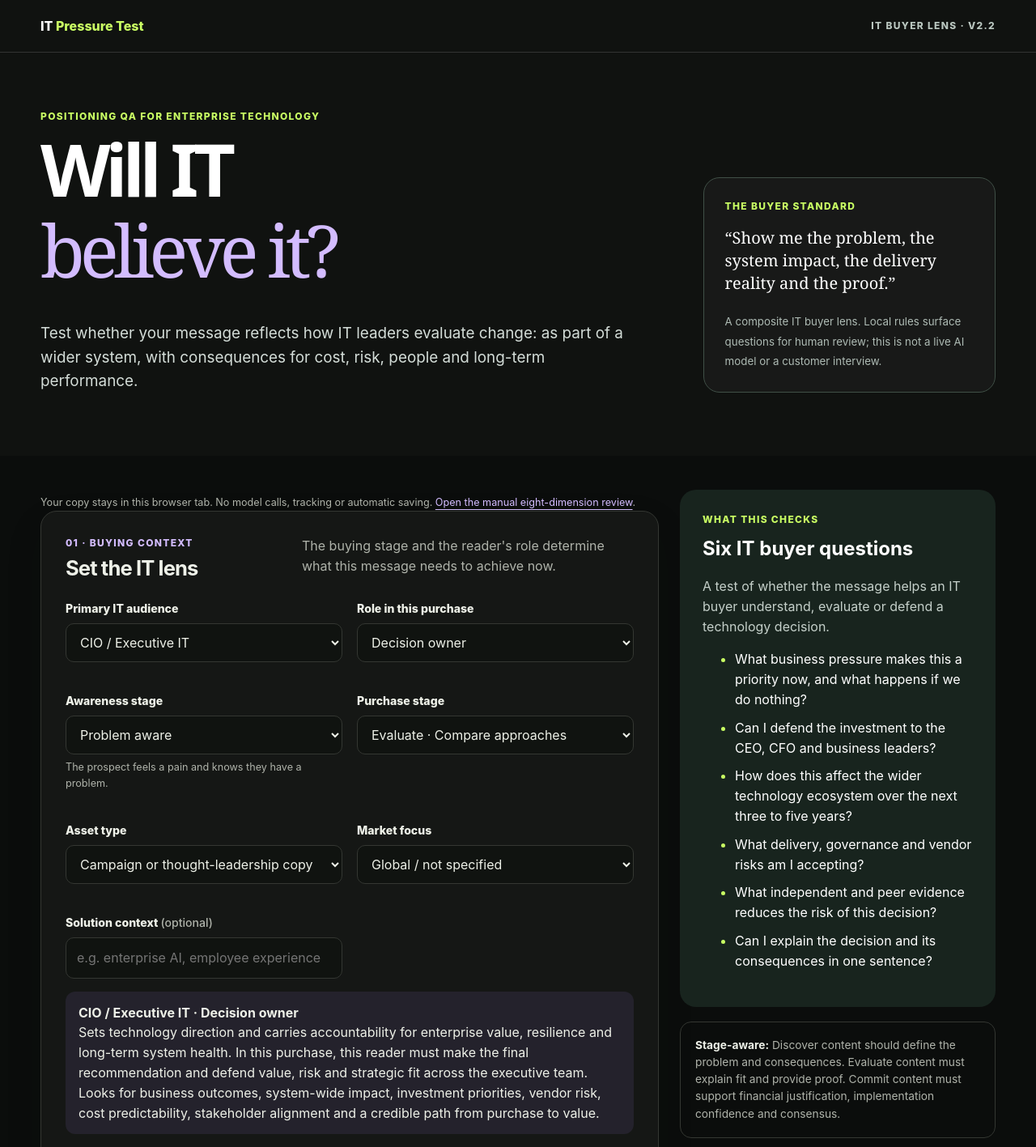
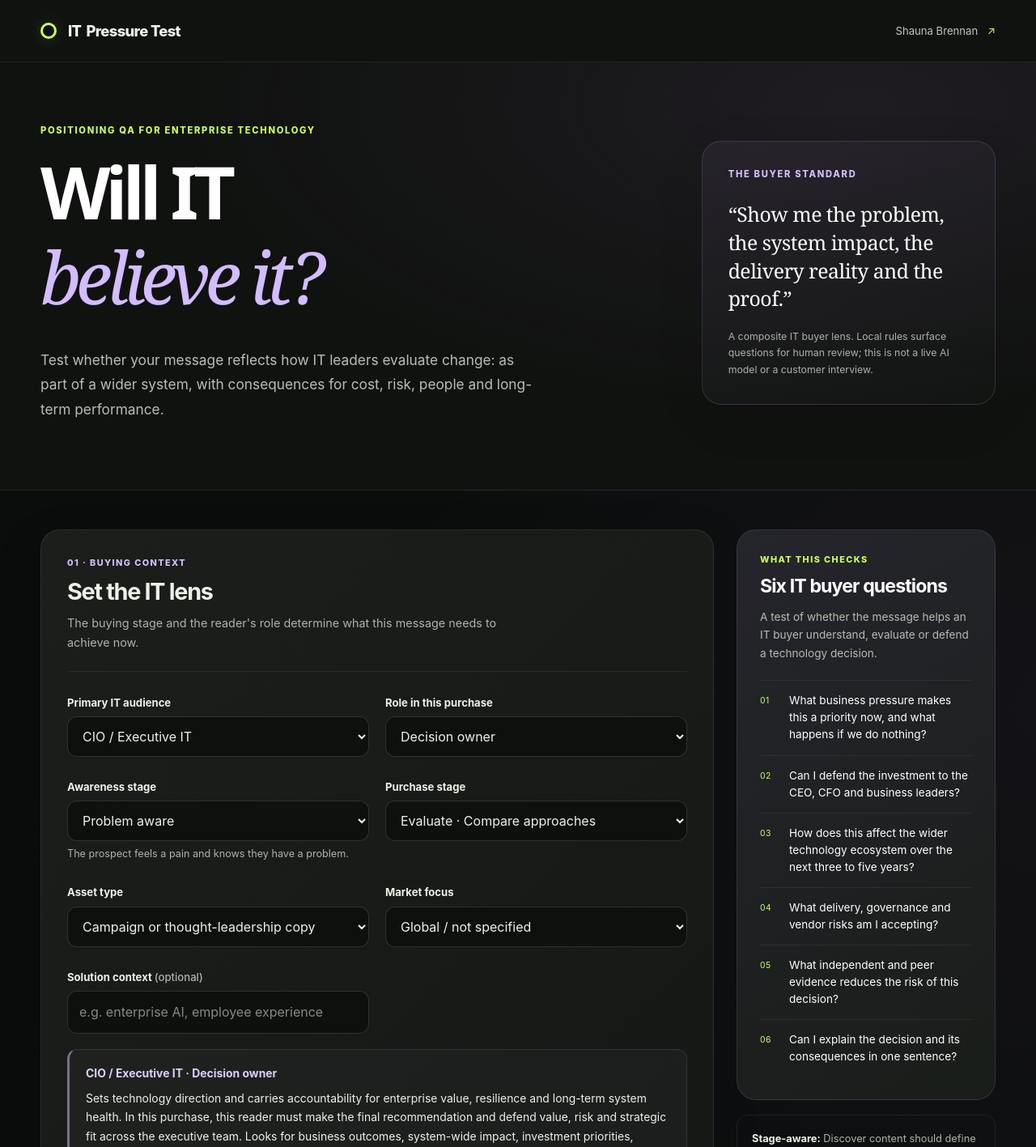
Before and after one commit to shaunaleebrennan/ai-positioning-qa, a website: page docs/tool.html in a window 1280 px wide. Shown: the top 1417 px of the page at 81% size. Drawn offline with Linux system fonts and the light colour scheme.

Commit message:
Polish IT Pressure Test layout and remove interface clutter

```diff
--- a/docs/assets/it-buyer.css
+++ b/docs/assets/it-buyer.css
@@ -5,3 +5,61 @@
 .deep-review[hidden]{display:none}.deep-review{margin-top:28px;padding-top:28px;border-top:2px solid var(--ink)}.deep-review h2{font-size:1.8rem;margin:0 0 7px}.deep-intro{color:var(--muted);margin:0 0 22px}.evidence-grid{display:grid;grid-template-columns:1fr 1fr;gap:14px}.evidence-item{border:1px solid var(--line);border-radius:14px;padding:17px;background:#fff}.evidence-item h4{margin:0 0 7px}.evidence-item blockquote{margin:0 0 8px;color:#33433b;font:1rem/1.45 Georgia,serif}.evidence-item p{margin:0;color:var(--muted);font-size:.85rem}.deep-section{margin-top:24px}.deep-section h3{margin:0 0 12px}.objection-list{display:grid;gap:9px;margin:0;padding:0;list-style:none}.objection-list li{border-left:4px solid var(--red);background:#f8eeea;padding:12px 14px;border-radius:0 10px 10px 0}.claim-table{width:100%;border-collapse:collapse;background:#fff}.claim-table th,.claim-table td{text-align:left;vertical-align:top;padding:11px;border-bottom:1px solid var(--line)}.claim-table th{font-size:.75rem;text-transform:uppercase;letter-spacing:.06em}.rewrite-brief{min-height:330px;font:14px/1.55 ui-monospace,SFMono-Regular,Menlo,monospace;background:#fbfcf8}@media(max-width:700px){.evidence-grid{grid-template-columns:1fr}.claim-table{display:block;overflow:auto}}
 
 :root{--ink:#eef1e8;--muted:#afb3aa;--paper:#0b0d0c;--card:#151715;--line:#343732;--green:#d3bcff;--lime:#c9ff63;--red:#f6b2ab}input,select,textarea,.result-card,.gate,.evidence-item,.claim-table,.rewrite-brief{background:#101310;color:var(--ink);border-color:var(--line)}.persona-preview,.reaction,.priority-list li,.question-list li,.architecture span{background:#24222c;color:var(--ink)}.evidence-item blockquote{color:var(--ink)}.primary{color:#17121f}.secondary{background:transparent;color:var(--ink)}.objection-list li{background:#2d2022}.hero,.topbar{background:#101210}.hero h1 em{color:#d3bcff}a{color:#d3bcff;text-underline-offset:4px}.hero h1{font-family:system-ui,sans-serif}.panel,.field,.app-grid>div{min-width:0}select{max-width:100%}.skip-link{position:absolute;top:-100px}.skip-link:focus{top:10px;z-index:100;background:var(--paper);padding:12px}:focus-visible{outline:2px solid var(--lime);outline-offset:4px}.help{line-height:1.6}.gate,.evidence-item,.claim-table{overflow-wrap:anywhere}@media(max-width:900px){.side{order:initial}}@media(prefers-reduced-motion:reduce){html{scroll-behavior:auto}}
+
+/* A quieter editorial finish, using the portfolio's lilac and lime palette. */
+:root { --radius:24px; --line:#333730; --shadow:0 20px 60px #00000020; }
+body { background:radial-gradient(ellipse at 100% 35%,#27203245,transparent 45%),var(--paper); }
+.topbar { background:#101210; border-bottom-color:#ffffff12; }
+.topbar .shell { height:76px; }
+.brand { display:flex; align-items:center; gap:6px; letter-spacing:-.035em; font-size:1.15rem; }
+.brand::before { content:""; width:14px; height:14px; margin-right:8px; border:3px solid var(--lime); border-radius:50%; box-shadow:0 0 18px #c9ff6326; }
+.brand span { color:var(--ink); }
+.portfolio-link { color:#c1c5bb; font-size:.82rem; text-decoration:none; }
+.portfolio-link span { margin-left:8px; color:var(--lime); }
+.portfolio-link:hover { color:var(--lime); }
+.hero { position:relative; background:radial-gradient(ellipse at 83% 10%,#45355145,transparent 55%),#101210; border-bottom:1px solid #ffffff10; padding:76px 0 84px; }
+.hero-grid { gap:64px; align-items:center; }
+.hero .eyebrow { font-size:.7rem; letter-spacing:.15em; margin-bottom:23px; }
+.hero h1 { line-height:.97; }
+.hero h1 em { font-style:italic; }
+.lede { color:#b9beb4; font-size:1.08rem; line-height:1.75; max-width:610px; }
+.persona-card { padding:32px; border-color:#b59bd832; background:linear-gradient(145deg,#d3bcff10,#ffffff03); box-shadow:0 18px 60px #00000018; }
+.persona-card .eyebrow { color:#d3bcff; }
+.quote { font-size:1.55rem; line-height:1.4; letter-spacing:-.02em; }
+.persona-card small { display:block; font-size:.77rem; line-height:1.65; color:#adb0a8; }
+main { padding-top:48px; }
+.app-grid { grid-template-columns:minmax(0,1fr) 320px; gap:28px; }
+.panel { padding:32px; background:linear-gradient(135deg,#1b1e1a,#141714); border-color:#ffffff16; }
+.section-head { display:block; margin-bottom:28px; padding-bottom:24px; border-bottom:1px solid #ffffff10; }
+.section-head h2 { font-size:1.8rem; font-weight:650; letter-spacing:-.045em; }
+.section-head p { max-width:540px; margin:12px 0 0; font-size:.9rem; line-height:1.6; }
+.step { font-size:.68rem; letter-spacing:.13em; margin-bottom:11px; }
+.field-grid { gap:8px 20px; }
+.field label { font-size:.82rem; font-weight:650; }
+input,select,textarea { border-color:#ffffff23; border-radius:12px; background:#0d100d; padding:13px 14px; transition:border-color .18s,box-shadow .18s; }
+input:hover,select:hover,textarea:hover { border-color:#ffffff45; }
+input:focus,select:focus,textarea:focus { border-color:#c9ff6380; box-shadow:0 0 0 3px #c9ff6310; }
+textarea::placeholder,input::placeholder { color:#858b80; opacity:1; }
+.persona-preview { border:1px solid #d3bcff20; border-left:3px solid #d3bcff80; background:#d3bcff09; padding:18px 20px; font-size:.87rem; line-height:1.7; margin:0 0 26px; }
+.persona-preview strong { color:#dfd0fa; margin-bottom:7px; }
+.button { padding:13px 21px; font-size:.85rem; transition:background .18s,border-color .18s,box-shadow .18s; }
+.primary { background:var(--lime); color:#151b0e; box-shadow:0 4px 20px #c9ff6310; }
+.primary:hover { background:#dcff9d; box-shadow:0 4px 24px #c9ff6328; }
+.secondary { border-color:#ffffff30; }
+.secondary:hover { background:#d3bcff12; border-color:#d3bcff70; }
+.quiet:hover { background:#d3bcff0c; }
+.lens-card { background:linear-gradient(145deg,#25252c,#191d19); border:1px solid #d3bcff20; padding:28px; }
+.lens-card h2 { font-size:1.45rem; line-height:1.15; letter-spacing:-.04em; font-weight:650; }
+.lens-card p { font-size:.85rem; color:#b6bcb1; line-height:1.65; }
+.lens-card ul { list-style:none; padding:0; margin:22px 0 0; counter-reset:buyer-question; }
+.lens-card li { counter-increment:buyer-question; display:grid; grid-template-columns:24px 1fr; gap:12px; padding:14px 0; margin:0; border-top:1px solid #ffffff10; font-size:.85rem; line-height:1.55; }
+.lens-card li::before { content:counter(buyer-question,decimal-leading-zero); color:var(--lime); font-size:.65rem; letter-spacing:.04em; padding-top:3px; }
+.principle { border-color:#ffffff14; line-height:1.7; font-size:.8rem; }
+summary { cursor:pointer; }
+.footer { border-color:#ffffff14; }
+.footer a { color:#bfc4b9; text-decoration:none; }
+.footer a:hover { color:var(--lime); }
+@media(max-width:1000px) { .app-grid { grid-template-columns:minmax(0,1fr) 280px; gap:20px; } .hero-grid { gap:32px; } }
+@media(max-width:900px) { .app-grid { grid-template-columns:1fr; } .hero-grid { grid-template-columns:1.2fr 1fr; } .hero { padding:55px 0; } }
+@media(max-width:620px) { .shell { width:calc(100% - 32px); } .topbar .shell { height:66px; } .portfolio-link { font-size:.73rem; } .brand { font-size:1rem; } .hero-grid { grid-template-columns:1fr; gap:32px; } .hero h1 { font-size:clamp(3.4rem,13vw,5rem); } .hero .eyebrow { font-size:.62rem; } .lede { font-size:1rem; } .persona-card { padding:24px; } .quote { font-size:1.35rem; } main { padding-top:28px; } .panel { padding:24px 20px; } .section-head h2 { font-size:1.6rem; } .field-grid { gap:0; } .button-row .primary { width:100%; } }
+@media(prefers-reduced-motion:reduce) { input,select,textarea,.button { transition:none; } }
--- a/docs/tool.html
+++ b/docs/tool.html
@@ -1,9 +1,9 @@
 <!doctype html><html lang="en"><head><meta charset="utf-8"><meta name="viewport" content="width=device-width,initial-scale=1"><meta name="theme-color" content="#111915"><title>IT Pressure Test — Will IT believe it?</title>
 <meta http-equiv="Content-Security-Policy" content="default-src 'self'; script-src 'self'; style-src 'self'; style-src-attr 'unsafe-inline'; img-src 'self' data:; connect-src 'none'; object-src 'none'; base-uri 'self'; form-action 'self'">
-<link rel="icon" href="./favicon.svg"><link rel="stylesheet" href="./assets/it-buyer.css?v=2.2"><link rel="canonical" href="https://shaunaleebrennan.github.io/shauna-ai-portfolio/it-pressure-test/"></head><body><a class="skip-link" href="#review-form">Skip to review</a>
-<header class="topbar"><div class="shell"><div class="brand">IT <span>Pressure Test</span></div><div class="edition">IT buyer lens · v2.2</div></div></header>
+<link rel="icon" href="./favicon.svg"><link rel="stylesheet" href="./assets/it-buyer.css?v=2.3"><link rel="canonical" href="https://shaunaleebrennan.github.io/shauna-ai-portfolio/it-pressure-test/"></head><body><a class="skip-link" href="#review-form">Skip to review</a>
+<header class="topbar"><div class="shell"><div class="brand">IT <span>Pressure Test</span></div><a class="portfolio-link" href="https://shaunaleebrennan.github.io/shauna-ai-portfolio/">Shauna Brennan <span aria-hidden="true">↗</span></a></div></header>
 <section class="hero"><div class="shell hero-grid"><div><p class="eyebrow">Positioning QA for enterprise technology</p><h1>Will IT<br><em>believe it?</em></h1><p class="lede">Test whether your message reflects how IT leaders evaluate change: as part of a wider system, with consequences for cost, risk, people and long-term performance.</p></div><aside class="persona-card"><p class="eyebrow">The buyer standard</p><p class="quote">“Show me the problem, the system impact, the delivery reality and the proof.”</p><small>A composite IT buyer lens. Local rules surface questions for human review; this is not a live AI model or a customer interview.</small></aside></div></section>
-<main><div class="shell app-grid"><div><form id="review-form"><p class="help">Your copy stays in this browser tab. No model calls, tracking or automatic saving. <a href="./manual-review.html">Open the manual eight-dimension review</a>.</p>
+<main><div class="shell app-grid"><div><form id="review-form">
 <section class="panel"><div class="section-head"><div><span class="step">01 · Buying context</span><h2>Set the IT lens</h2></div><p>The buying stage and the reader's role determine what this message needs to achieve now.</p></div><div class="field-grid">
 <div class="field"><label for="persona">Primary IT audience</label><select id="persona"><option value="executive">CIO / Executive IT</option><option value="ai">AI Transformation / Automation</option><option value="workplace">Digital Workplace / Employee Technology</option><option value="architecture">Enterprise Architecture / Platform Strategy</option><option value="security">Security, Risk & Compliance</option><option value="operations">IT Operations / Service Management</option></select></div>
 <div class="field"><label for="buying-role">Role in this purchase</label><select id="buying-role"><option value="owner">Decision owner</option><option value="champion">Driver / internal champion</option><option value="influencer">Technical influencer / gatekeeper</option></select></div>
```
